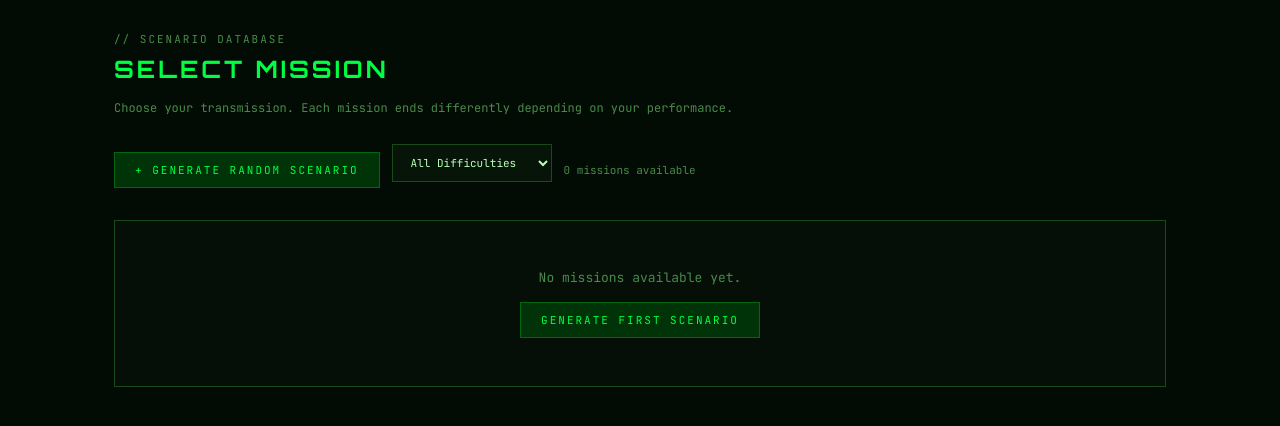
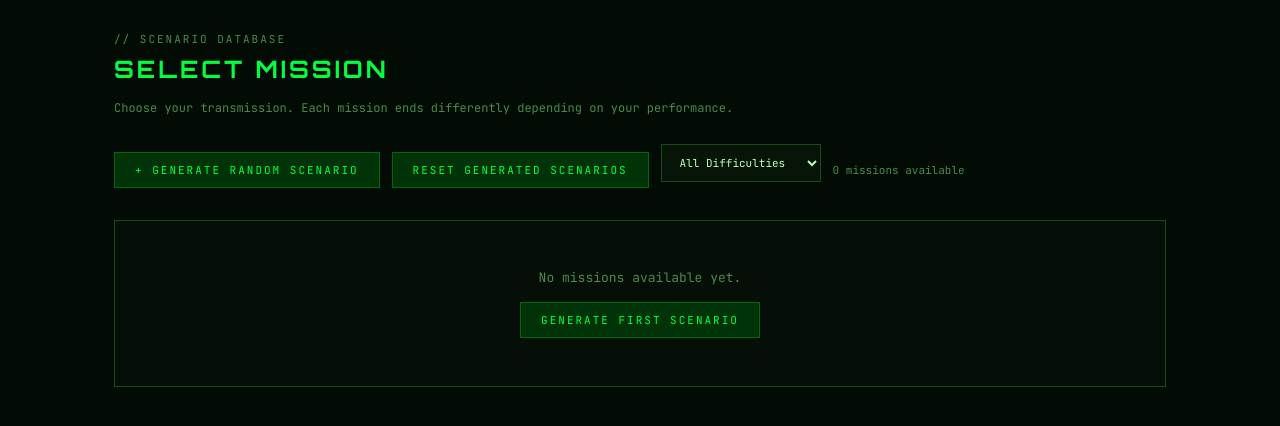
Before and after one commit to taleenaw/xenotype, a Flask app: page /scenarios in a window 1280 px wide. Shown: the part 53-479 px from the top of the page. Run offline with Flask 3, Linux system fonts and the light colour scheme; data that the repository does not hold is empty.

Commit message:
The button shows where to reset and the scenarios generated are now capped to stop repeating.

```diff
--- a/app/templates/scenarios.html
+++ b/app/templates/scenarios.html
@@ -11,6 +11,20 @@
 
 <div style="display:flex;gap:12px;margin-bottom:24px;align-items:center;">
     <a class="btn" href="{{ url_for('scenario.generate_scenario') }}" style="font-size:11px;">+ Generate Random Scenario</a>
+
+    <form
+        method="POST"
+        action="{{ url_for('scenario.reset_generated_scenarios') }}"
+        onsubmit="return confirm('Remove all generated community scenarios?');"
+        style="display:inline;"
+    >
+        <input type="hidden" name="csrf_token" value="{{ csrf_token() }}">
+
+        <button class="btn" type="submit" style="font-size:11px;">
+            Reset Generated Scenarios
+        </button>
+    </form>
+
     <select id="filter-diff" style="width:160px;font-size:11px;" onchange="filterScenarios()">
         <option value="">All Difficulties</option>
         <option value="easy">Easy</option>
```
